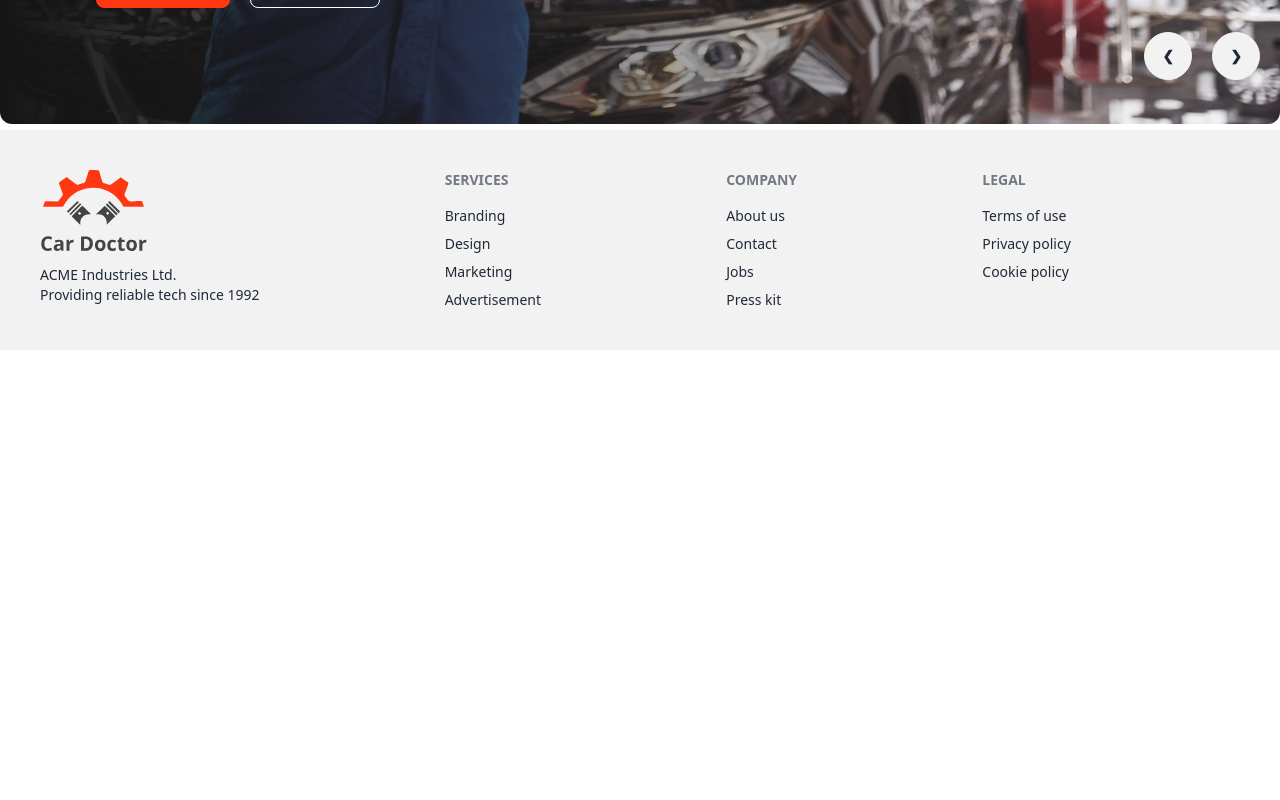
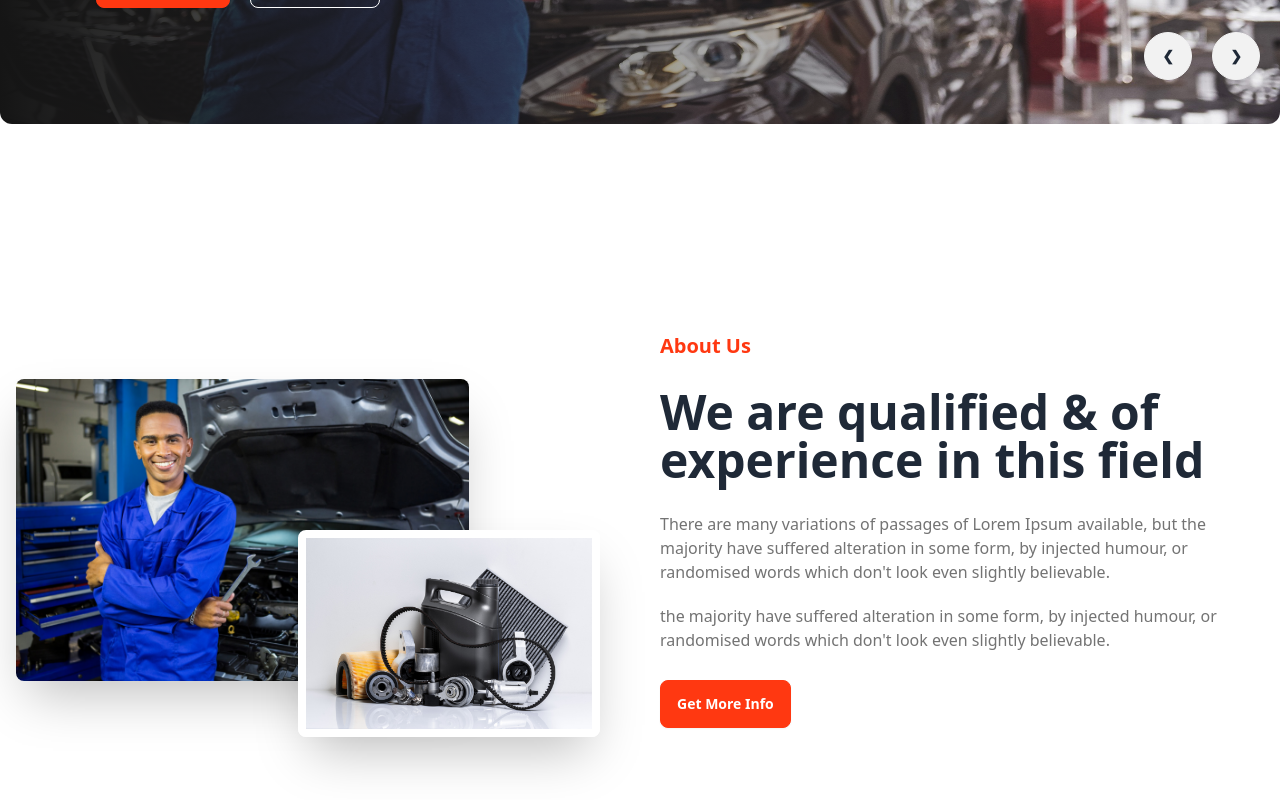
Before and after one commit to miraz-faruk/car-doctor-client, a React (Vite) app: page / in a window 1280 px wide. Shown: the part 600-1400 px from the top of the page. Before the commit the page ends 950 px from the top, so only its background shows below. Built offline with nearby package versions, Linux system fonts and the light colour scheme.

Commit message:
Added About Us section

```diff
--- /dev/null
+++ b/src/pages/Home/About/About.jsx
@@ -0,0 +1,30 @@
+import person from '../../../assets/images/about_us/person.jpg'
+import parts from '../../../assets/images/about_us/parts.jpg'
+
+const About = () => {
+    return (
+        <div className="hero min-h-screen">
+            <div className="hero-content flex-col lg:flex-row gap-10">
+                <div className='lg:w-1/2 relative'>
+                    <img src={person} className="w-3/4 rounded-lg shadow-2xl" />
+                    <img src={parts} className="w-1/2 absolute right-5 top-1/2 border-white border-8 rounded-lg shadow-2xl" />
+                </div>
+                <div className='lg:w-1/2 space-y-7'>
+                    <h1 className='text-[#FF3811] font-bold text-xl'>About Us</h1>
+                    <h1 className="text-5xl font-bold mb-7">We are qualified & of experience in this field</h1>
+                    <div className='text-[#737373] space-y-5'>
+                        <p>
+                            There are many variations of passages of Lorem Ipsum available, but the majority have suffered alteration in some form, by injected humour, or randomised words which don't look even slightly believable.
+                        </p>
+                        <p>
+                            the majority have suffered alteration in some form, by injected humour, or randomised words which don't look even slightly believable.
+                        </p>
+                    </div>
+                    <button className="btn bg-[#FF3811] border-[#FF3811] text-white mr-5">Get More Info</button>
+                </div>
+            </div>
+        </div>
+    );
+};
+
+export default About;
--- a/src/pages/Home/Home/Home.jsx
+++ b/src/pages/Home/Home/Home.jsx
@@ -1,3 +1,4 @@
+import About from "../About/About";
 import Banner from "../Banner/Banner";
 
 
@@ -5,6 +6,7 @@
     return (
         <div>
             <Banner></Banner>
+            <About></About>
         </div>
     );
 };
```
